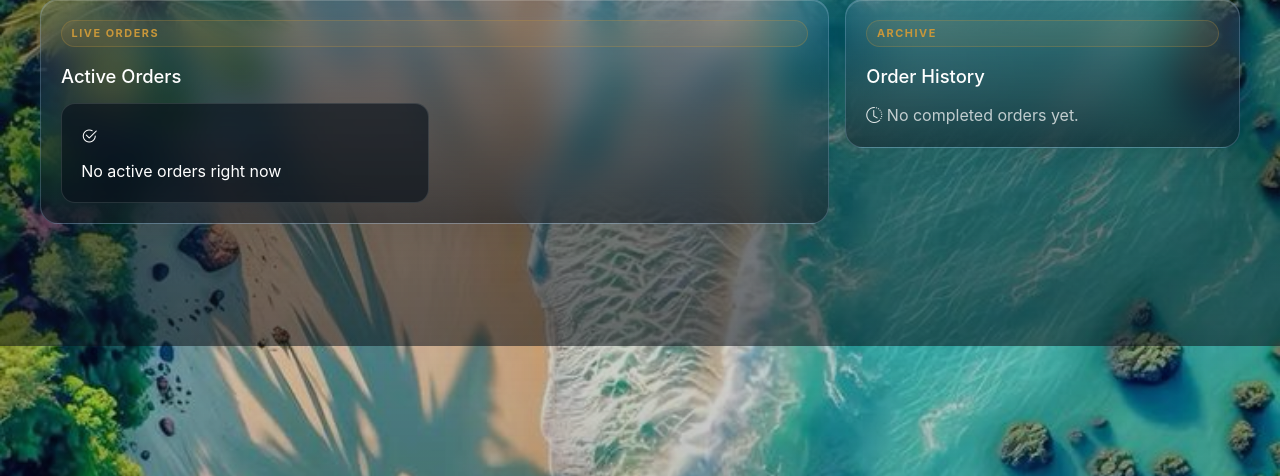
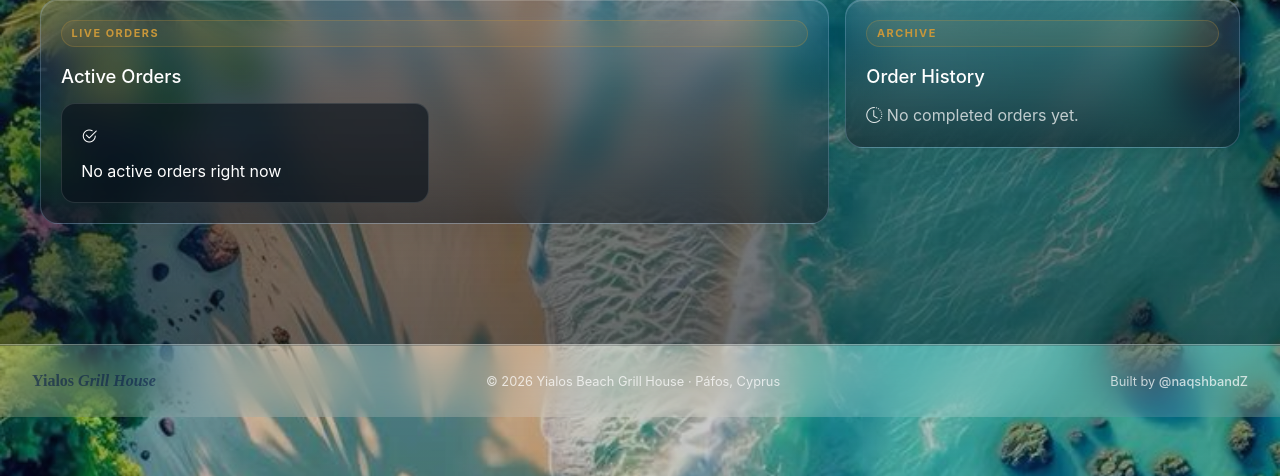
Before and after one commit to naqshbandZ/SmartMenu, a Flask app: page /admin in a window 1280 px wide. Shown: the part 454-930 px from the top of the page. Run offline with Flask 3, Linux system fonts and the light colour scheme; the visitor is signed in with stand-in values (Sample User, id 1); data comes from the database, SQL or seed files in the repository; data that the repository does not hold is empty.

Commit message:
Add footer to layout

```diff
--- a/static/styles.css
+++ b/static/styles.css
@@ -1431,3 +1431,45 @@ body .app-alert,
   .history-row { grid-template-columns: 1fr auto; }
   .admin-actions { justify-content: flex-start; }
 }
+
+
+
+
+
+
+/* ── Footer ─────────────────────────────────────────────── */
+.site-footer {
+  margin-top: auto;
+  padding: 1.5rem 2rem;
+  background: rgba(255,255,255,.15);
+  backdrop-filter: blur(20px);
+  -webkit-backdrop-filter: blur(20px);
+  border-top: 1px solid rgba(255,255,255,.25);
+  display: flex;
+  align-items: center;
+  justify-content: space-between;
+  flex-wrap: wrap;
+  gap: .75rem;
+  font-size: .8rem;
+  color: rgba(11,31,75,.6);
+}
+
+.site-footer .footer-brand {
+  font-family: 'Cormorant Garamond', serif;
+  font-size: 1rem;
+  color: var(--navy);
+  font-weight: 600;
+}
+
+.site-footer .footer-brand span {
+  color: var(--sky);
+  font-style: italic;
+}
+
+.site-footer a {
+  color: var(--sky);
+  text-decoration: none;
+  font-weight: 500;
+}
+
+.site-footer a:hover { text-decoration: underline; }
--- a/templates/layout.html
+++ b/templates/layout.html
@@ -61,5 +61,12 @@
             }, 3000);
         })();
     </script>
+
+<footer class="site-footer">
+  <span class="footer-brand">Yialos <span>Grill House</span></span>
+  <span>© 2026 Yialos Beach Grill House · Páfos, Cyprus</span>
+  <span>Built by <a href="https://github.com/naqshbandZ">@naqshbandZ</a></span>
+</footer>
+
 </body>
 </html>
```
